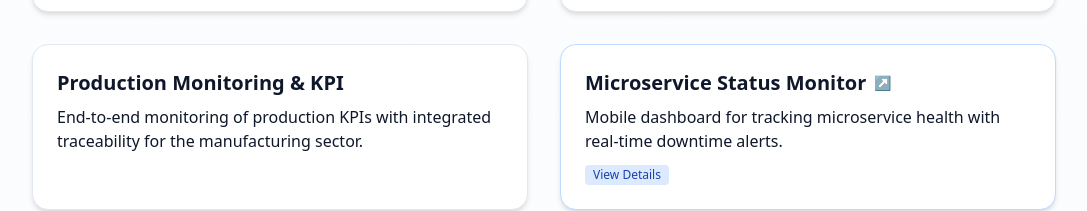
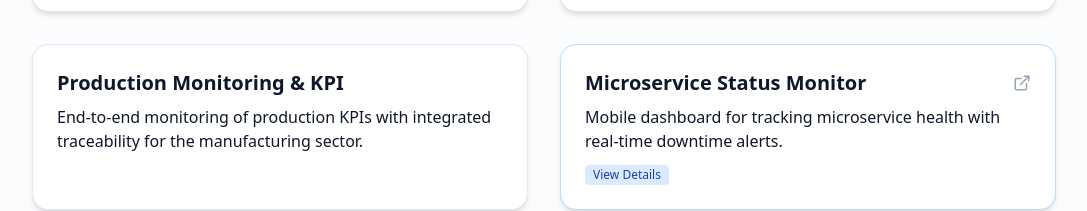
Before and after one commit to thilina01/thilina01.github.io, a React (Vite) app: page / in a window 1280 px wide. Shown: the part 1033-1244 px from the top of the page, without its empty margins (96-1183 px from the left). Built offline with nearby package versions, Linux system fonts and the light colour scheme.

Commit message:
UI enhancements

```diff
--- a/src/components/Card.jsx
+++ b/src/components/Card.jsx
@@ -1,4 +1,5 @@
 import React from "react";
+import { ExternalLink } from "lucide-react";
 
 export default function Card({ title, text, isLinked = false }) {
   return (
@@ -9,15 +10,14 @@ export default function Card({ title, text, isLinked = false }) {
           : "bg-white dark:bg-slate-900 border border-slate-200 dark:border-slate-700"
       }`}
     >
-      <h2 className="text-xl font-semibold mb-2 flex items-center">
-        {title}
+      <h2 className="text-xl font-semibold mb-2 flex items-center justify-between">
+        <span>{title}</span>
         {isLinked && (
-          <span
-            className="ml-2 text-blue-500 text-sm"
+          <ExternalLink
+            size={18}
+            className="text-slate-400 shrink-0"
             title="Has dedicated project page"
-          >
-            ↗
-          </span>
+          />
         )}
       </h2>
       <p>{text}</p>
```
